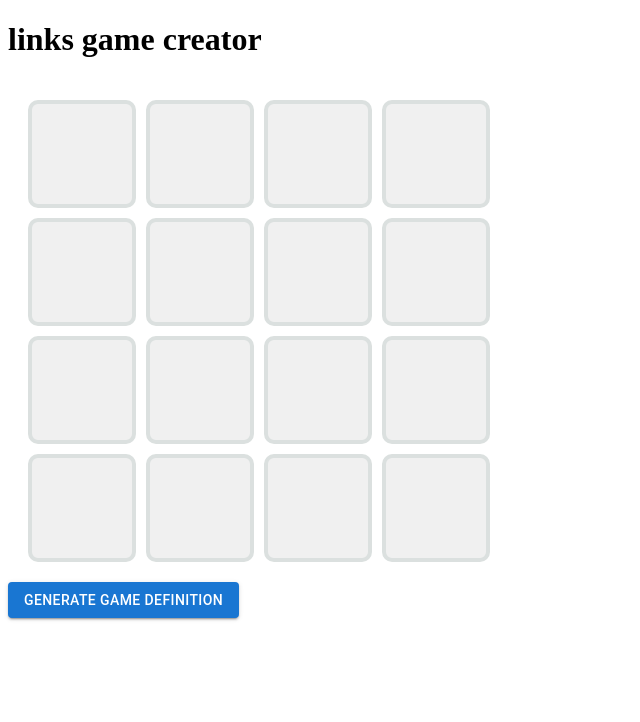
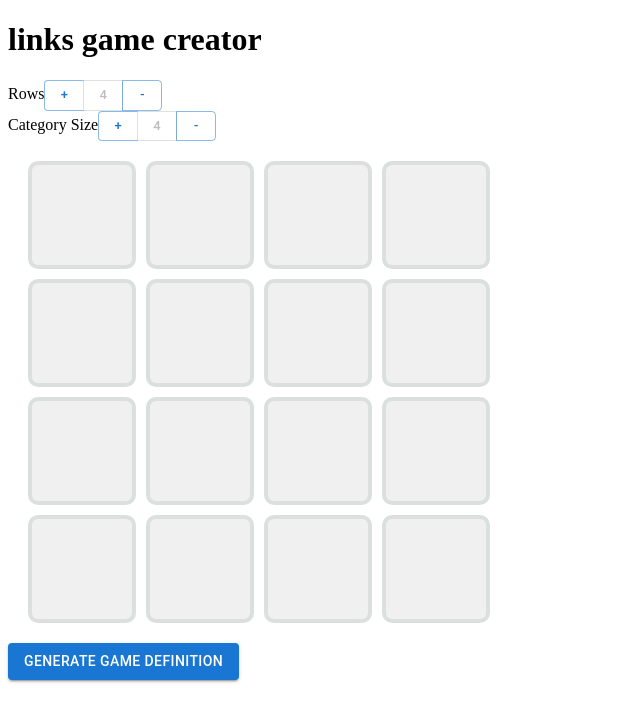
Before and after one commit to wildjames/links-game, a React (Vite) app in the folder custom-connections/: page /create in a window 1280 px wide. Shown: the top 722 px of the page, without its empty margins (0-640 px from the left). Built offline with nearby package versions, Linux system fonts and the light colour scheme.

Commit message:
Add increment controls to add and remove rows and columns

```diff
--- a/custom-connections/index.html
+++ b/custom-connections/index.html
@@ -2,7 +2,6 @@
 <html lang="en">
 
 <head>
-    <link rel="icon" type="image/ico" href="/favicon.ico" />
     <meta charset="UTF-8" />
     <meta name="viewport" content="width=device-width, initial-scale=1.0" />
     <title>Links</title>
--- /dev/null
+++ b/custom-connections/src/components/GroupedButtons.tsx
@@ -0,0 +1,48 @@
+import React from "react";
+import { Button, ButtonGroup } from "@mui/material";
+
+interface GroupedButtonsProps {
+    counter: number;
+    setCounter: React.Dispatch<React.SetStateAction<number>>;
+    min: number;
+    max: number;
+    label: string;
+}
+
+const GroupedButtons = ({
+    counter,
+    setCounter,
+    min,
+    max,
+    label,
+}: GroupedButtonsProps) => {
+
+    const handleIncrement = () => {
+        if (counter < max) {
+            setCounter(counter + 1);
+        }
+    };
+
+    const handleDecrement = () => {
+        if (counter > min) {
+            setCounter(counter - 1);
+        }
+    };
+
+    return (
+        <div className="grouped-buttons">
+            <label>{label}</label>
+            <ButtonGroup size="small" aria-label={`${label} button group`}>
+                <Button onClick={handleIncrement} disabled={counter >= max}>
+                    +
+                </Button>
+                <Button disabled>{counter}</Button>
+                <Button onClick={handleDecrement} disabled={counter <= min}>
+                    -
+                </Button>
+            </ButtonGroup>
+        </div>
+    );
+};
+
+export default GroupedButtons;
--- a/custom-connections/src/pages/Creator.tsx
+++ b/custom-connections/src/pages/Creator.tsx
@@ -9,8 +9,9 @@ import { Snackbar, SnackbarCloseReason } from '@mui/material'
 import '@styles/Creator.scss'
 import Grid, { GridTile } from '@components/Grid'
 
-import { validateWord, shuffle } from '@utils/utils'
+import { validateWord } from '@utils/utils'
 import { WordCategory, GameState } from './Game'
+import GroupedButtons from '@components/GroupedButtons'
 
 
 const CreatorPage = () => {
@@ -45,6 +46,7 @@ const CreatorPage = () => {
         }
 
         // Create a grid of tile objects.
+        // TODO: Words should be a 2D array so that adding a column causes an empty column to be added, rather than shifting the words over.
         const newGrid = Array.from({ length: rows }, (_, rowIndex) =>
             Array.from({ length: columns }, (_, colIndex) => {
                 const index = rowIndex * columns + colIndex
@@ -77,7 +79,6 @@ const CreatorPage = () => {
         const parsedWords = parsedData.words
             .map(word => decodeURIComponent(word.trim()))
             .filter(word => validateWord(word))
-        shuffle(parsedWords)
 
         // Set the states once we know all is well
         setWords(parsedWords)
@@ -85,8 +86,13 @@ const CreatorPage = () => {
 
         setRows(parsedData.rows)
         setColumns(parsedData.columns)
-        setCategorySize(parsedData.categorySize)
+        // Since we're editing, each row will be designated as a category.
+        setCategorySize(parsedData.columns)
     }, [searchParams])
+
+    useEffect(() => {
+        setColumns(categorySize)
+    }, [categorySize])
 
     // When a tile is clicked, toggle it into (or out of) edit mode.
     const handleTileClick = (tile: GridTile) => {
@@ -116,7 +122,7 @@ const CreatorPage = () => {
         // FIXME: Re-enable this when the creator is more functional
         // checkGameDefinition(parsedData)
 
-        // Flatten grid words, trimming and encoding each.
+        // Flatten grid words, trimming and encoding each
         const words = grid
             .flat()
             .map(tile => encodeURIComponent(tile.word.trim()))
@@ -148,6 +154,25 @@ const CreatorPage = () => {
     return (
         <div className="creator-page">
             <h1>links game creator</h1>
+
+            <div className="controls">
+                <GroupedButtons
+                    counter={rows}
+                    setCounter={setRows}
+                    min={2}
+                    max={10}
+                    label="Rows"
+                />
+
+                <GroupedButtons
+                    counter={categorySize}
+                    setCounter={setCategorySize}
+                    min={2}
+                    max={10}
+                    label="Category Size"
+                />
+            </div>
+
             <Grid
                 grid={grid}
                 handleTileClick={handleTileClick}
@@ -155,6 +180,7 @@ const CreatorPage = () => {
                 onTileTextChange={handleTileTextChange}
             />
 
+            <div className="controls">
                 <Button
                     variant="contained"
                     color="primary"
@@ -162,6 +188,7 @@ const CreatorPage = () => {
                 >
                     Generate Game Definition
                 </Button>
+            </div>
 
             <Snackbar
                 open={open}
```
Lines whose indentation alone changed are shown as unchanged.
